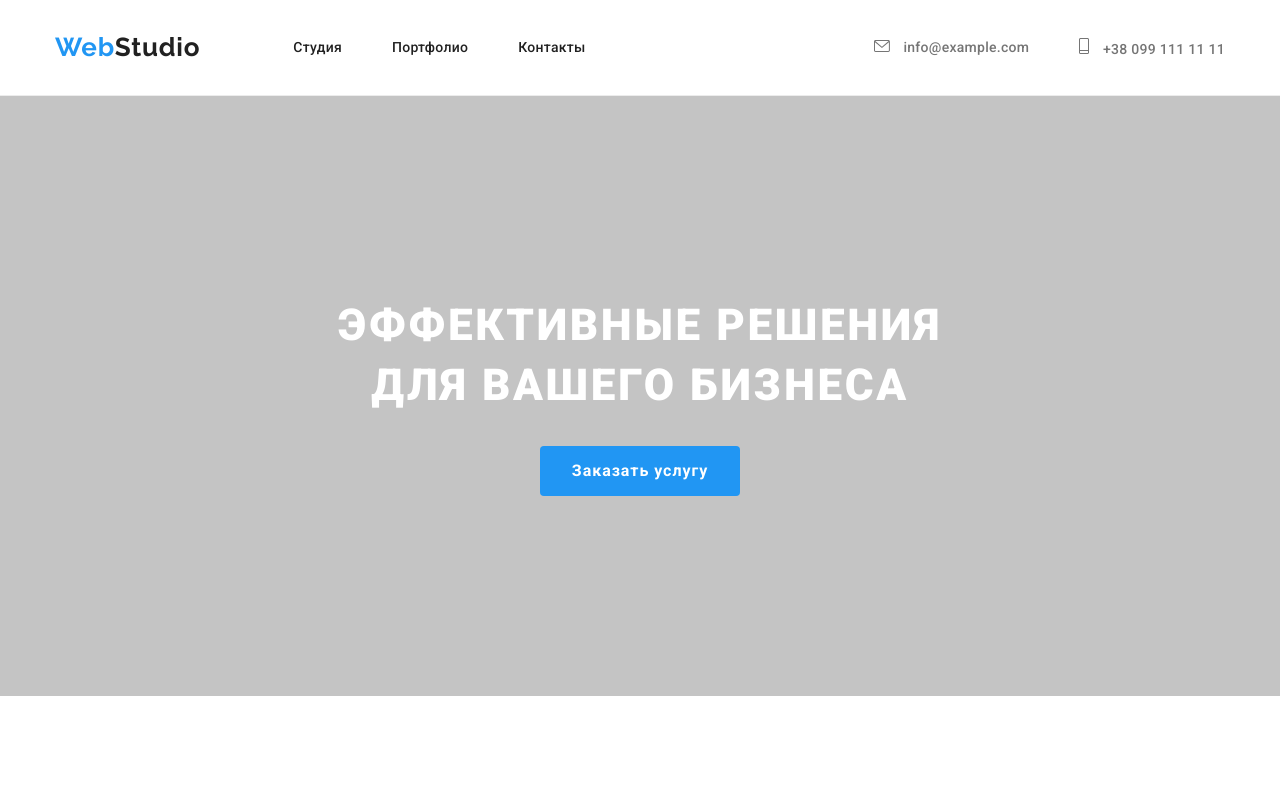
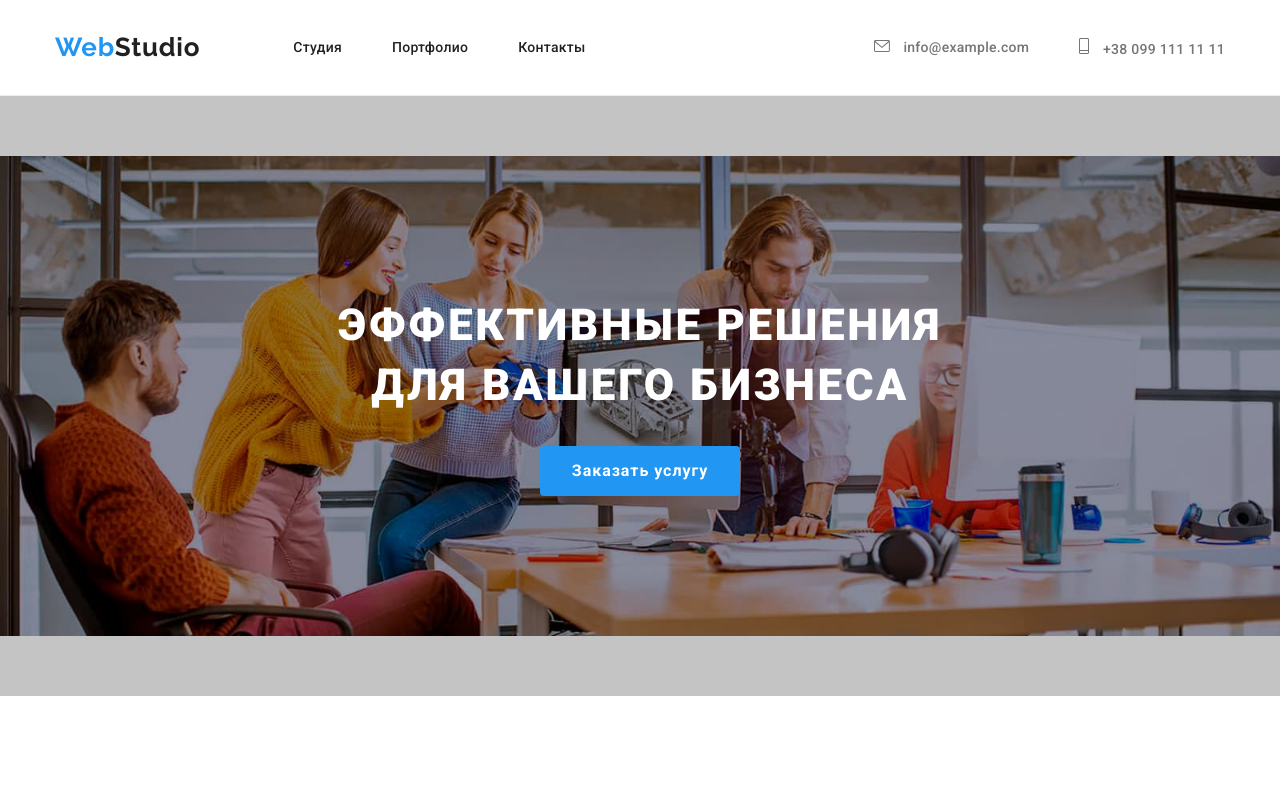
Before and after one commit to Denis-us/goit-markup-hw-05, a plain HTML site: page index.html in a window 1280 px wide. Shown: the top 786 px of the page. Drawn offline with nearby package versions, Linux system fonts and the light colour scheme; the site is published under a folder, as on GitHub Pages, so addresses that start at the root find nothing.

Commit message:
исправил путь к фону

```diff
--- a/css/main.css
+++ b/css/main.css
@@ -176,7 +176,7 @@ nav {
 /* Hero */
 .hero {
     background-color: rgba(196, 196, 196, 1);
-    background-image: url("/images/hero.jpg");
+    background-image: url("../images/hero.jpg");
     background-size: contain;
     background-position: center;
     background-repeat: no-repeat;
```
